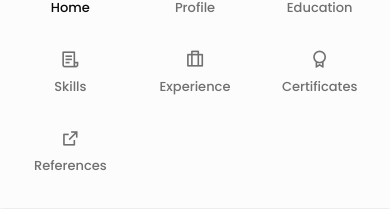
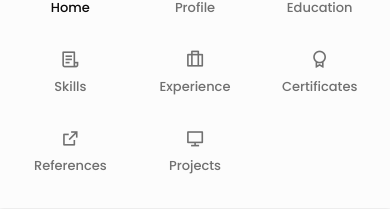
Before and after one commit to szelepke/szelepke.github.io, a plain HTML site: page index.html in a window 390 px wide. Shown: the part 1480-1689 px from the top of the page. Drawn offline with Linux system fonts and the light colour scheme.

Commit message:
Mobile menu fix

```diff
--- a/index.html
+++ b/index.html
@@ -68,6 +68,11 @@
                         <li class="nav__item">
                             <a href="#references" class="nav__link">
                                 <i class="ri-external-link-line nav__icon"></i>References
+                            </a>
+                        </li>
+                        <li class="nav__item">
+                            <a href="#projects" class="nav__link">
+                                <i class="ri-computer-line nav__icon"></i>Projects
                             </a>
                         </li>
                     </ul>
```
